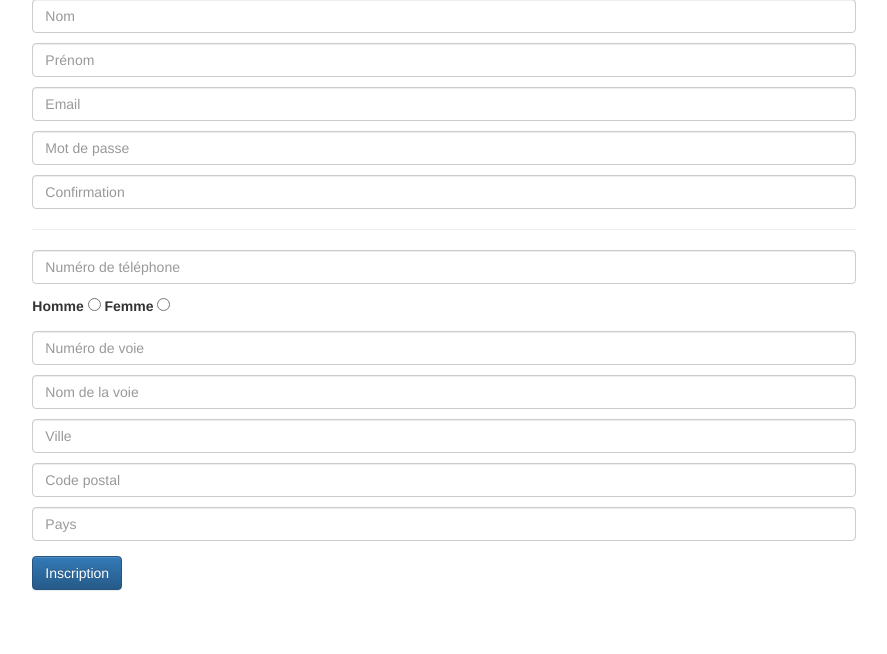
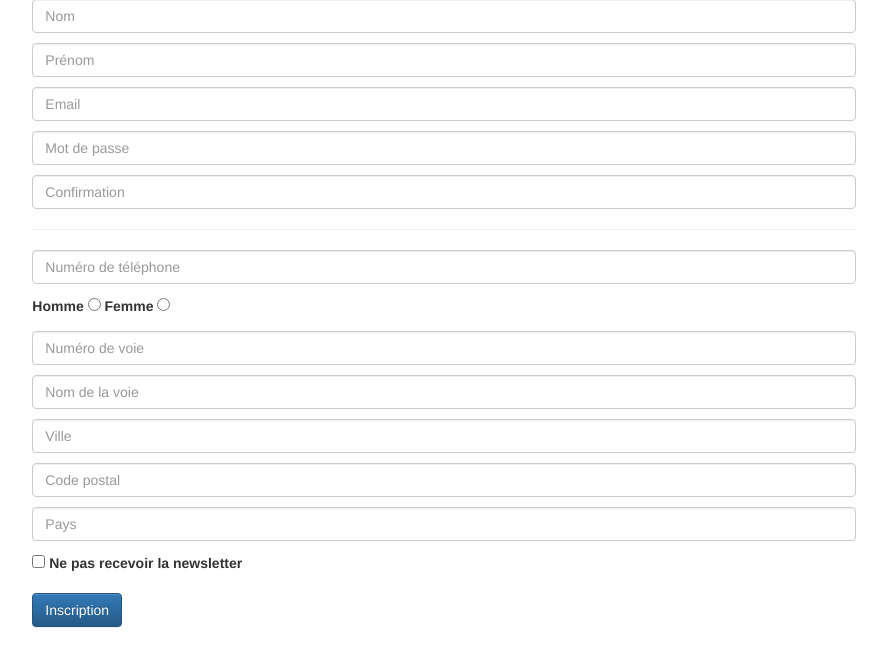
Before and after one commit to Nacer-BKRM/agile-formation, a PHP site: page /index.php?controller=inscription in a window 1280 px wide. Shown: the part 146-800 px from the top of the page, without its empty margins (196-1083 px from the left). Run offline with PHP 8.4, Linux system fonts and the light colour scheme; some libraries are stand-ins or nearby versions.

Commit message:
ajout du checkbox pour la newsletter

```diff
--- a/src/controllers/inscription.php
+++ b/src/controllers/inscription.php
@@ -27,7 +27,10 @@ if ($isSubmitted) {
     $ville = filter_input(INPUT_POST, 'ville', FILTER_SANITIZE_STRING);
     $codePostal = filter_input(INPUT_POST, 'codepostal', FILTER_SANITIZE_STRING);
     $pays = filter_input(INPUT_POST, 'pays', FILTER_SANITIZE_STRING);
+    $newsletter = filter_has_var(INPUT_POST, 'newsletter');
     $captcha = $_POST['g-recaptcha-response'];
+
+    var_dump($_POST);
 
     if (empty($nom)) {
         $errors[] = "Vous devez saisir un nom";
@@ -90,9 +93,11 @@ if ($isSubmitted) {
     if (empty($errors)) {
 
         $pdo->beginTransaction();
-        $sql = $pdo->prepare("INSERT INTO users (nom, prenom, email, password, telephone, sexe, role) VALUES (:nom, :prenom, :email, :password, :telephone, :sexe, :role)");
+        $sql = $pdo->prepare("INSERT INTO users (nom, prenom, email, password, telephone, sexe, role, newsletter) VALUES (:nom, :prenom, :email, :password, :telephone, :sexe, :role, :newsletter)");
         $passcrypt = sha1($password);
         $role = "USER";
+        $non = "N";
+        $oui = "O";
         $sql->bindParam(':nom', $nom);
         $sql->bindParam(':prenom', $prenom);
         $sql->bindParam(':email', $email);
@@ -100,6 +105,12 @@ if ($isSubmitted) {
         $sql->bindParam(':telephone', $telephone);
         $sql->bindParam(':sexe', $sexe);
         $sql->bindParam(':role', $role);
+        if ($newsletter) {
+            $sql->bindParam(':newsletter', $non);
+        } else {
+            $sql->bindParam(':newsletter', $oui);
+        }
+
         try {
             $sql->execute();
             $lastInsertId = $pdo->lastInsertId();
--- a/src/views/inscription.php
+++ b/src/views/inscription.php
@@ -22,6 +22,10 @@
         <input type="text" name="ville" placeholder="Ville" class="form-control">
         <input type="text" name="codepostal" placeholder="Code postal" class="form-control">
         <input type="text" name="pays" placeholder="Pays" class="form-control">
+        <label>
+            <input type="checkbox" name="newsletter"> Ne pas recevoir la newsletter
+        </label>
+
     </div>
     <div class="g-recaptcha" data-sitekey="6LctZyoUAAAAAP9artWahYZHcsHKuDNZrqGkSPCX"></div>
     <div class="form-group">
```
